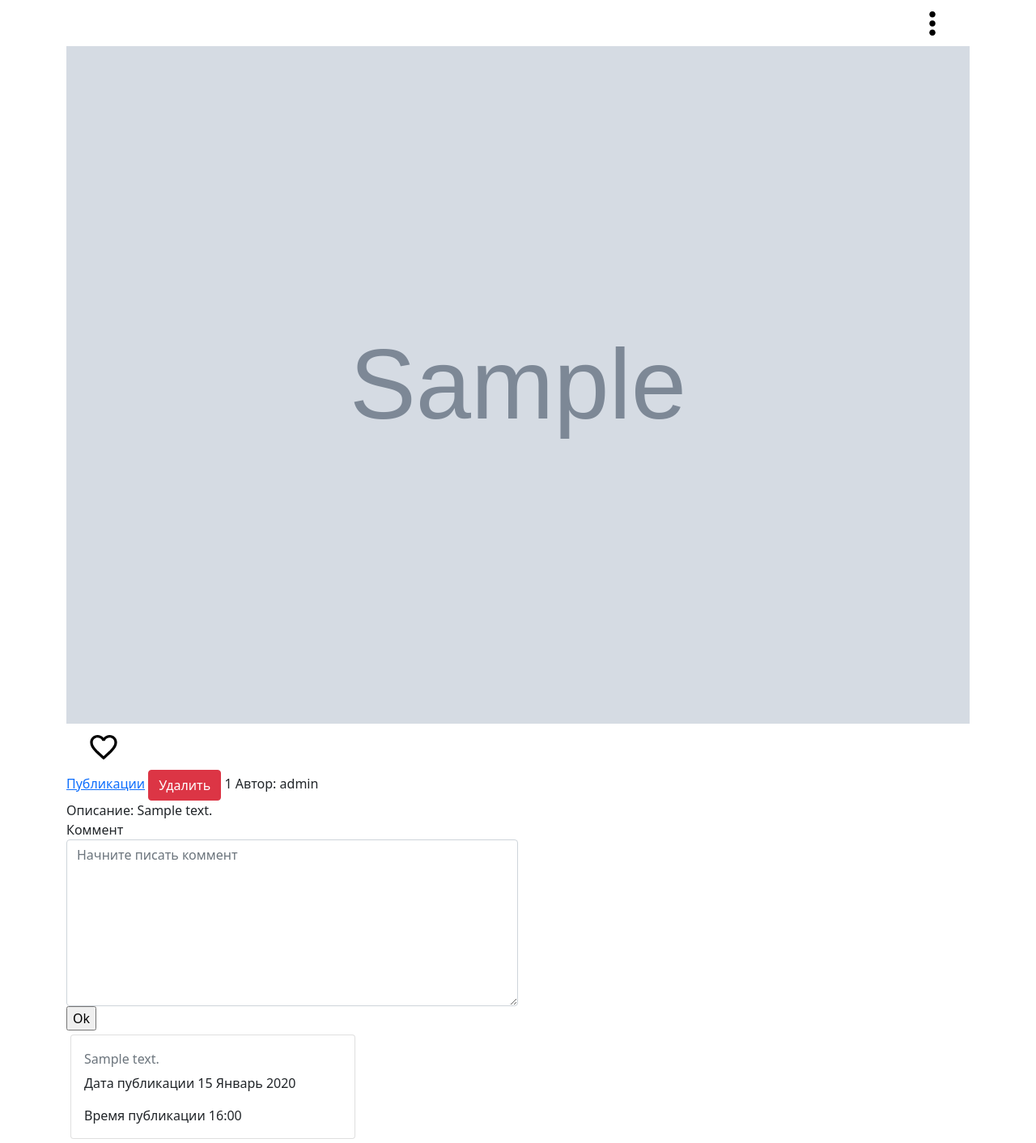
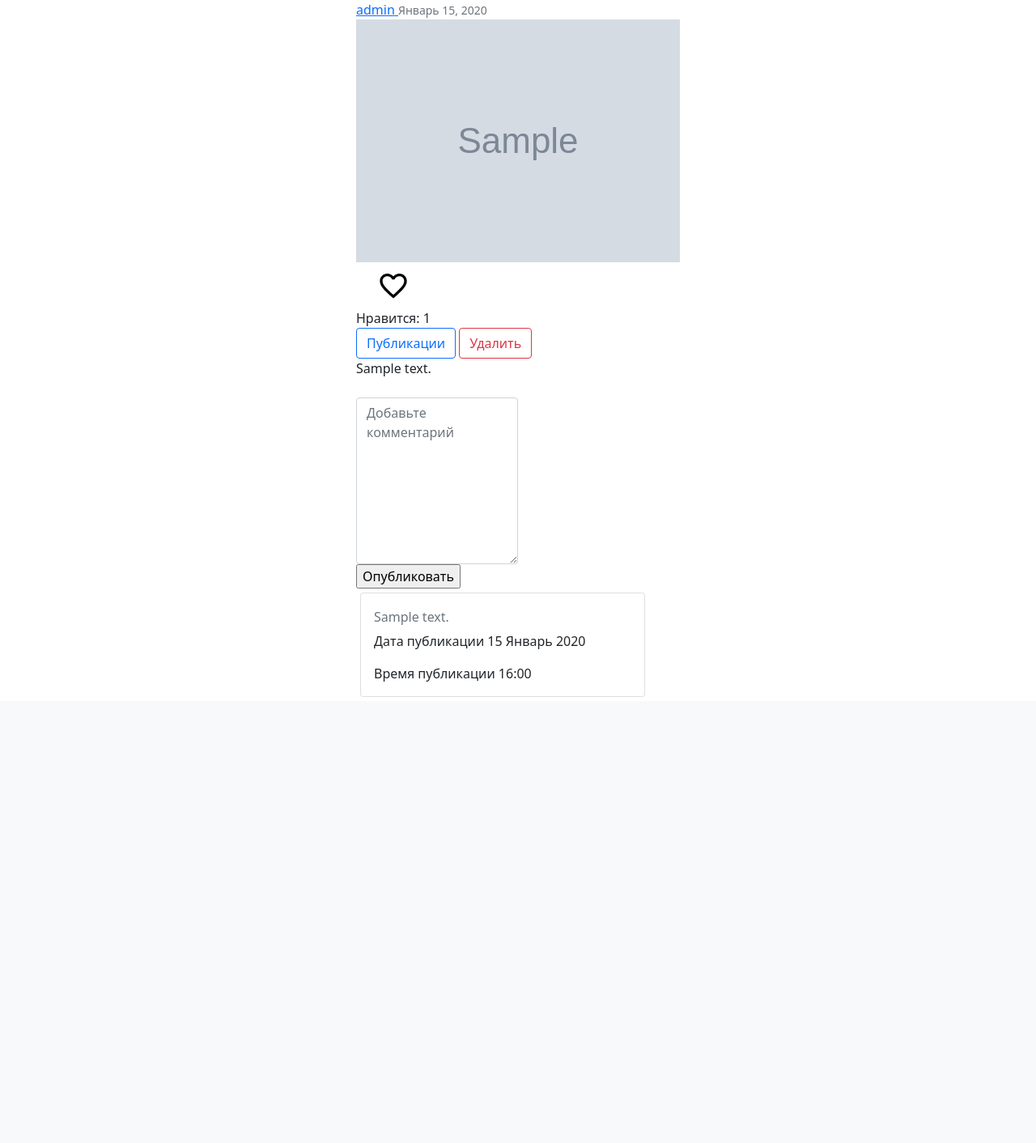
Before and after one commit to mollionline/instagram, a Django app: page /post/1 in a window 1280 px wide. Shown: the part 89-1501 px from the top of the page at 81% size. After the commit the page ends 950 px from the top, so only its background shows below. Run offline with Django 4.2, Linux system fonts and the light colour scheme; data comes from the database, SQL or seed files in the repository; tables that the repository leaves empty hold one stand-in row (values such as "Sample post"); grey boxes marked "Sample" are stand-in pictures; parts of the project's set-up code (start-up, migrations or seed data) failed here and were passed over; some libraries are stand-ins or nearby versions.

Commit message:
сделала чтобы размеры и положения элементов постов оставались одинаковыми

```diff
--- a/accounts/models.py
+++ b/accounts/models.py
@@ -1,4 +1,5 @@
 from django.contrib.auth import get_user_model
+from django.contrib.auth.models import User
 from django.db import models
 
 # Create your models here.
@@ -21,4 +22,4 @@ class Profile(models.Model):
     followers = models.ManyToManyField(get_user_model(), related_name='followed_id', verbose_name='Подписчики', blank=True)
 
     def __str__(self):
-        return self.user.get_full_name() + "'s Profile"
+        return f"{self.user.get_full_name()}'s Profile"
--- a/accounts/views.py
+++ b/accounts/views.py
@@ -85,6 +85,7 @@ class UserProfileView(LoginRequiredMixin, DetailView):
     template_name = 'profile/profile.html'
     context_object_name = 'user_obj'
 
+
     def get_context_data(self, **kwargs):
         posts = self.object.posts.order_by('-created_at')
         kwargs['posts'] = posts
@@ -142,7 +143,7 @@ class UserProfileUpdateView(UpdateView):
 def search(request):
     sterm = request.GET.get('search1', None)
     if sterm == None:
-        return redirect('list_draft')
+        return redirect('list_post')
 
     else:
         user = Profile.objects.filter(Q(user__username__iexact=sterm) |
--- a/instagram/models.py
+++ b/instagram/models.py
@@ -1,5 +1,7 @@
 from django.contrib.auth import get_user_model
 from django.db import models
+from imagekit.models import ImageSpecField
+from pilkit.processors import Transpose, ResizeToFill
 
 from accounts.models import Profile
 
@@ -34,6 +36,13 @@ class Post(Entity):
                               verbose_name='Фото',
                               null=False,
                               blank=False)
+    image_thumbnail = ImageSpecField(source='photo',
+                                     processors=[
+                                         Transpose(),
+                                         ResizeToFill(800, 500)
+                                     ],
+                                     format='JPEG',
+                                     options={'quality': 70})
     text = models.TextField(max_length=3000,
                             null=True,
                             blank=True)
--- a/instagram/views/comment_view.py
+++ b/instagram/views/comment_view.py
@@ -3,7 +3,7 @@ from django.shortcuts import get_object_or_404, redirect, render
 from django.urls import reverse
 from django.views.generic import CreateView, DeleteView, UpdateView
 from ..helpers import DeleteView
-from instagram.forms import CommentForm, CommentWithPostForm
+from instagram.forms import CommentForm
 from instagram.models import Comment, Post
 from django.core.exceptions import PermissionDenied
 from django.contrib.auth.mixins import PermissionRequiredMixin
--- a/instagram/views/post_view.py
+++ b/instagram/views/post_view.py
@@ -1,6 +1,8 @@
+
+
 from django.contrib.auth.mixins import LoginRequiredMixin
 from django.shortcuts import redirect, render, get_object_or_404
-from django.views.generic import CreateView
+from django.views.generic import CreateView, ListView
 from instagram.helpers import FormView as CustomFormView, SearchView, DetailView
 from instagram.forms import PostForm, SearchForm
 from django.urls import reverse
@@ -29,16 +31,14 @@ class DeleteView(RedirectView):
         return redirect(self.get_redirect_url())
 
 
-class PostListView(SearchView):
+class PostListView(ListView):
     template_name = 'post/list_post_view.html'
     model = Post
     ordering = ('-created_at',)
     context_object_name = 'posts'
-    search_form = SearchForm
-    search_fields = {
-        'author': 'icontains',
-        'text': 'startswith'
-    }
+
+
+
 
 
 class PostCreateView(LoginRequiredMixin, CustomFormView):
--- a/requirements.txt
+++ b/requirements.txt
@@ -5,3 +5,4 @@ django-phonenumber-field==6.1.0
 phonenumberslite==8.12.44
 Pillow==9.0.1
 sqlparse==0.4.2
+django-imagekit-4.1.0
--- a/templates/partial/comment/comment_form.html
+++ b/templates/partial/comment/comment_form.html
@@ -1,29 +1,14 @@
-{##}
-{#     {% csrf_token %}#}
-{##}
-{#    <label for="text">Комментарий</label>#}
-{#    <textarea#}
-{#        class="form-control {% if form.text.errors %} is-invalid {% endif %}"#}
-{#        name="text"#}
-{#        id="text"#}
-{#        cols="30" rows="10">{{ form.text.value }}#}
-{#    </textarea>#}
-{#    {% for error in form.text.errors %}#}
-{#        <p id='text' class="invalid-feedback">{{ error }}</p>#}
-{#    {% endfor %}#}
-{##}
-{#    <input type="submit" class="form-control" value="{{ button_text }}">#}
 
 {% csrf_token %}
 
-<label for="text">Коммент</label>
+<label for="text"></label>
 <textarea
   class="form-control"
   name="text"
   id="text"
   cols="20"
   rows="8"
-  placeholder="Начните писать коммент"
+  placeholder="Добавьте комментарий"
 >
 {{ form.text.value|default:''}}</textarea
 >
--- a/templates/post/detail_post_view.html
+++ b/templates/post/detail_post_view.html
@@ -1,47 +1,54 @@
 
 {% extends 'base.html' %}
 {% load static %}
-{% block content %}
-     <div>
 
 
-        <a class="nav-link" style="text-align: right" data-bs-toggle="modal" data-bs-target="#exampleModal"
-                   href="#"><img src="{% static 'images_common/interface-ui-dots-menu-svgrepo-com.svg' %}" alt="" width="60" height="40"
-                     class="d-inline-block align-text-top"></a>
+{% block content %}
 
+
+    <div class="article-div infinite-item" style="display: flex; justify-content: space-around; flex-direction: column;align-items: center">
+        <article class="media content-section">
+          <div class="media-body">
+            <div class="article-metadata">
+              <a class="mr-2"
+                 href="#">{{ post.author }}
+              </a>
+              <small class="text-muted">{{ post.created_at|date:"F d, Y" }}
+              </small>
+            </div>
+            <div class="img-heading-wrap">
+              <div class="article-post-img">
+                <img class="post-img" src="{{post.image_thumbnail.url}}">
+              </div>
+            </div>
 
 
             <div>
-            <img style="width: 100%" src="{{ post.photo.url }}" alt="">
-        </div>
-    <div>
                 {% if request.user.pk in post.likes.user_id %}
-            <p class="nav-link"
-                   ><img src="{% static 'images_common/favorite.svg' %}" alt="" width="60" height="40"
+                    <p class="nav-link"><img src="{% static 'images_common/favorite.svg' %}" alt="" width="60" height="40"
                      class="d-inline-block align-text-top">{{ post.likes.count }}</p>
 
                 {% else %}
-                <a class="nav-link"
-                   href="{% url 'like' pk=post.pk %}"><img src="{% static 'images_common/favorite.svg' %}" alt="" width="60" height="40"
+                    <a class="nav-link" href="{% url 'like' pk=post.pk %}"><img src="{% static 'images_common/favorite.svg' %}" alt="" width="60" height="40"
                      class="d-inline-block align-text-top"></a>
+                 Нравится: {{ post.likes.count }} <br>
+                <a class="btn btn-outline-primary" href="{% url 'list_post' %}">Публикации</a>
+                <button data-bs-toggle="modal" data-bs-target="#exampleModal" class="btn btn-outline-danger">Удалить</button>
+                {% endif %}
+
+
+            </div>
 
            <div>
-            <a href="{% url 'list_post' %}">Публикации</a>
-            <button data-bs-toggle="modal" data-bs-target="#exampleModal" class="btn btn-danger">Удалить</button>
-            {% endif %}
-        {{ post.likes.count }}
-            Автор: <span>{{ post.author }}</span>
+             {{ post.text }}
            </div>
-        <div>
-            Описание: {{ post.text }}
-        </div>
+
            <div style="width: 50%;">
-
                <form action="{% url 'create_comment' post.pk %}" method="POST">
-        {% include "partial/comment/comment_form.html" with button_text='Ok' %}
+                  {% include "partial/comment/comment_form.html" with button_text='Опубликовать' %}
                </form>
 
-        </div>
+
                 {% if post.comments %}
                     {% include "partial/comment/comment_list.html" with comments=post.comments.all%}
 
@@ -50,4 +57,11 @@
 
 
              {% include 'common/delete_modal.html' with deleted_object=post%}
+
+
+
+          </div>
+        </article>
+    </div>
+
 {% endblock %}
```
Also changed, not shown: templates/partial/post/post_list.html (+26 -22 lines), instagram/migrations/0003_merge_0002_alter_post_text_0002_comment.py (added). Lines whose indentation alone changed are shown as unchanged.
